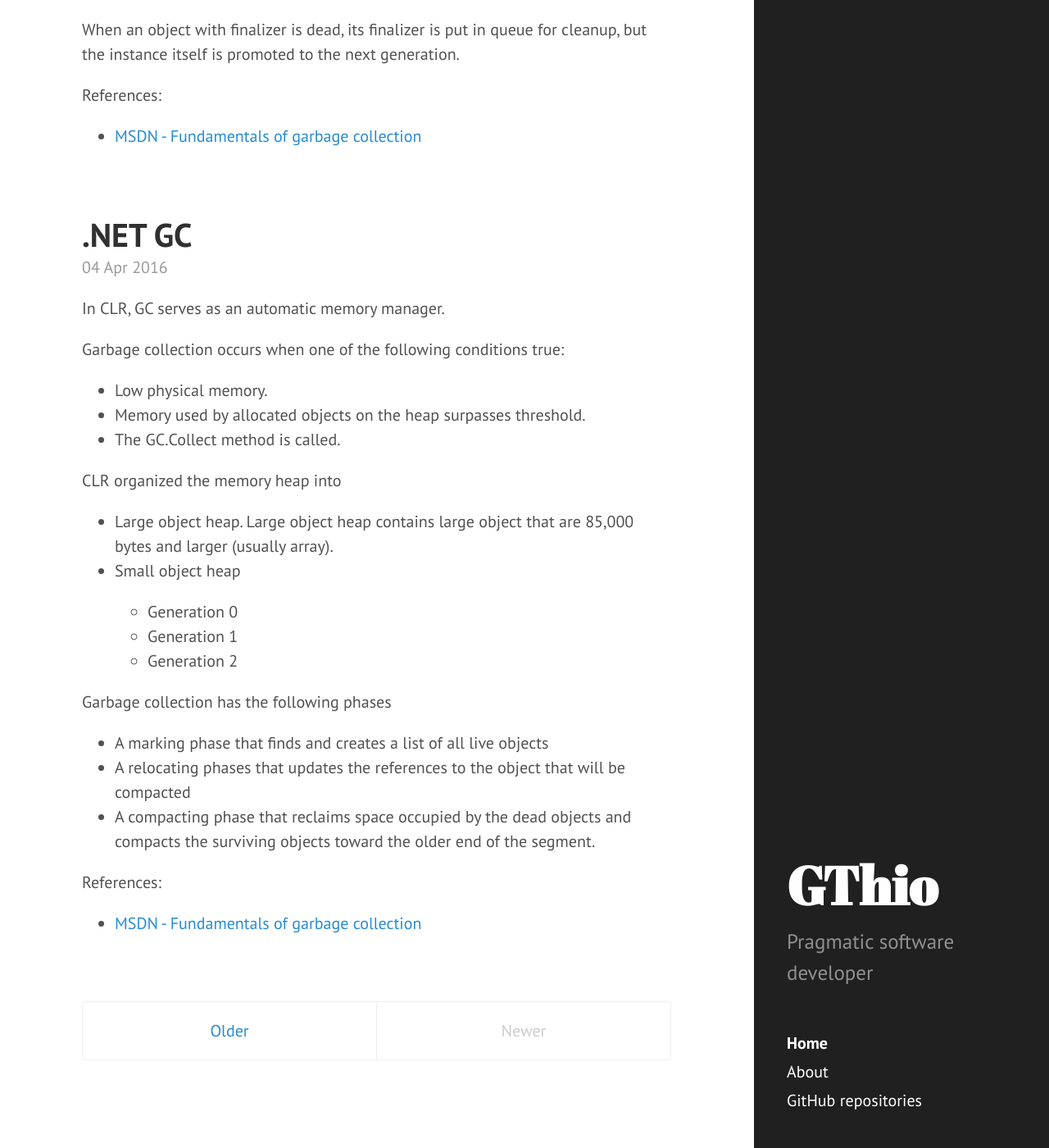
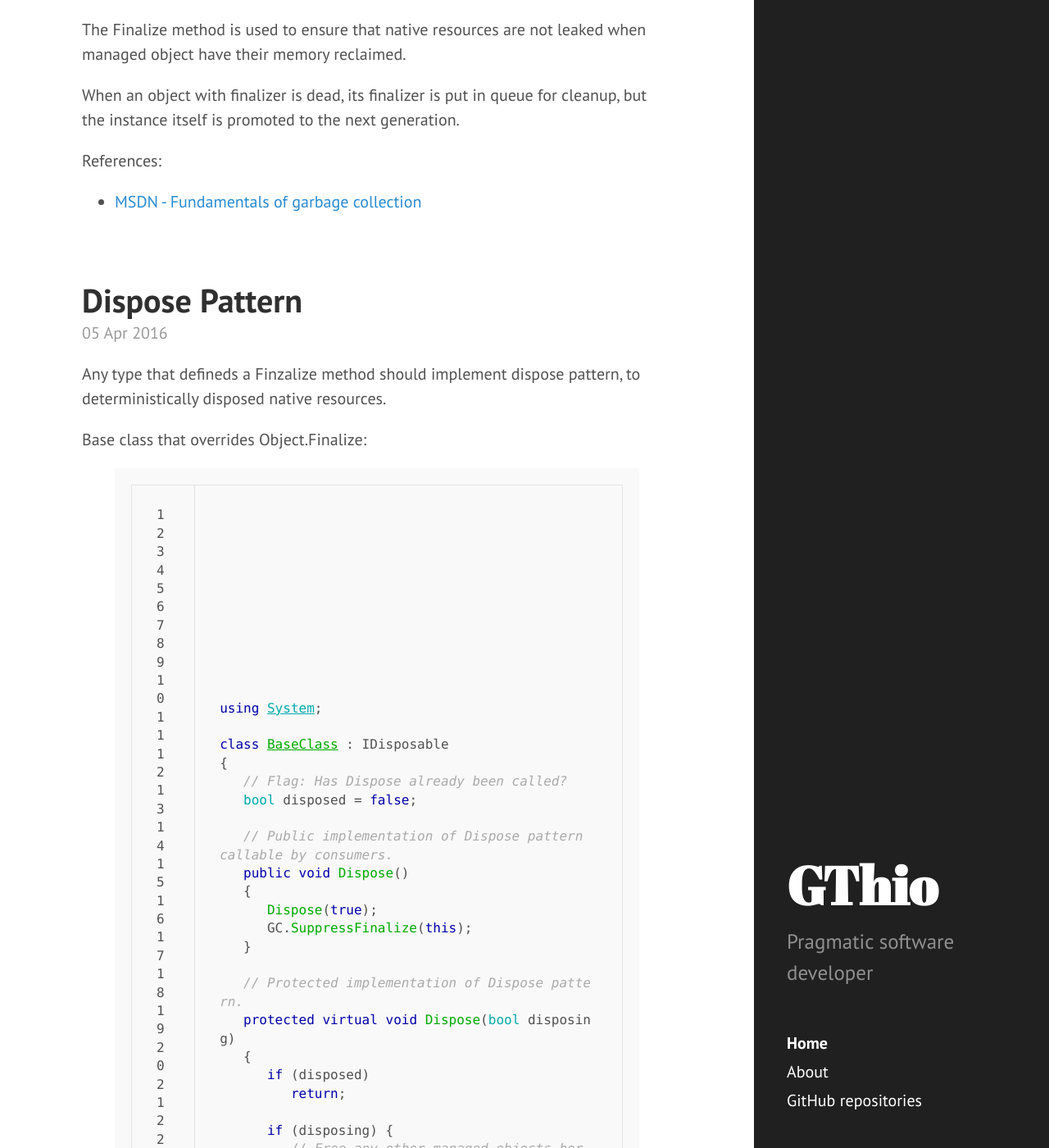
Before and after one commit to gthio/gthio.github.io, a Jekyll site: the page built from index.html, in a window 1280 px wide and 1400 px high, scrolled down 2236 px. Shown: the whole window at 82% size. Built offline with Jekyll 4.4.1, drawn with Linux system fonts in a browser that asks for light colours; Markdown is read by kramdown in place of the engine named in the settings; the list of posts is cut into pages by our own code; some of the changed text lies outside the part shown.

Commit message:
post added

```diff
--- /dev/null
+++ b/_posts/2016-04-05-DotNet-GC-Finalizable-Dispose-Pattern.md
@@ -0,0 +1,82 @@
+---
+layout: post
+title: Dispose Pattern
+---
+
+Any type that defineds a Finzalize method should implement dispose pattern, to deterministically disposed native resources.
+
+Base class that overrides Object.Finalize:
+{% highlight C# linenos %}
+
+using System;
+
+class BaseClass : IDisposable
+{
+   // Flag: Has Dispose already been called?
+   bool disposed = false;
+
+   // Public implementation of Dispose pattern callable by consumers.
+   public void Dispose()
+   {
+      Dispose(true);
+      GC.SuppressFinalize(this);
+   }
+
+   // Protected implementation of Dispose pattern.
+   protected virtual void Dispose(bool disposing)
+   {
+      if (disposed)
+         return;
+
+      if (disposing) {
+         // Free any other managed objects here.
+      }
+
+      // Free any unmanaged objects here.
+
+      disposed = true;
+   }
+
+   ~BaseClass()
+   {
+      Dispose(false);
+   }
+}
+
+{% endhighlight %}
+
+Derived class that overrides Object.Finalize:
+{% highlight C# linenos %}
+
+using System;
+
+class DerivedClass : BaseClass
+{
+   // Flag: Has Dispose already been called?
+   bool disposed = false;
+
+   // Protected implementation of Dispose pattern.
+   protected override void Dispose(bool disposing)
+   {
+      if (disposed)
+         return;
+
+      if (disposing) {
+         // Free any other managed objects here.
+      }
+
+      // Free any unmanaged objects here.
+
+      disposed = true;
+
+      // Call the base class implementation.
+      base.Dispose(disposing);
+   }
+
+   ~DerivedClass()
+   {
+      Dispose(false);
+   }
+}
+
+{% endhighlight %}
--- a/_posts/2016-04-05-DotNet-GC-Finalizable.md
+++ b/_posts/2016-04-05-DotNet-GC-Finalizable.md
@@ -2,6 +2,8 @@
 layout: post
 title: .NET GC & Finalizable object
 ---
+
+The Finalize method is used to ensure that native resources are not leaked when managed object have their memory reclaimed.
 
 When an object with finalizer is dead, its finalizer is put in queue for cleanup, but the instance itself is promoted to the next generation.
 
```
